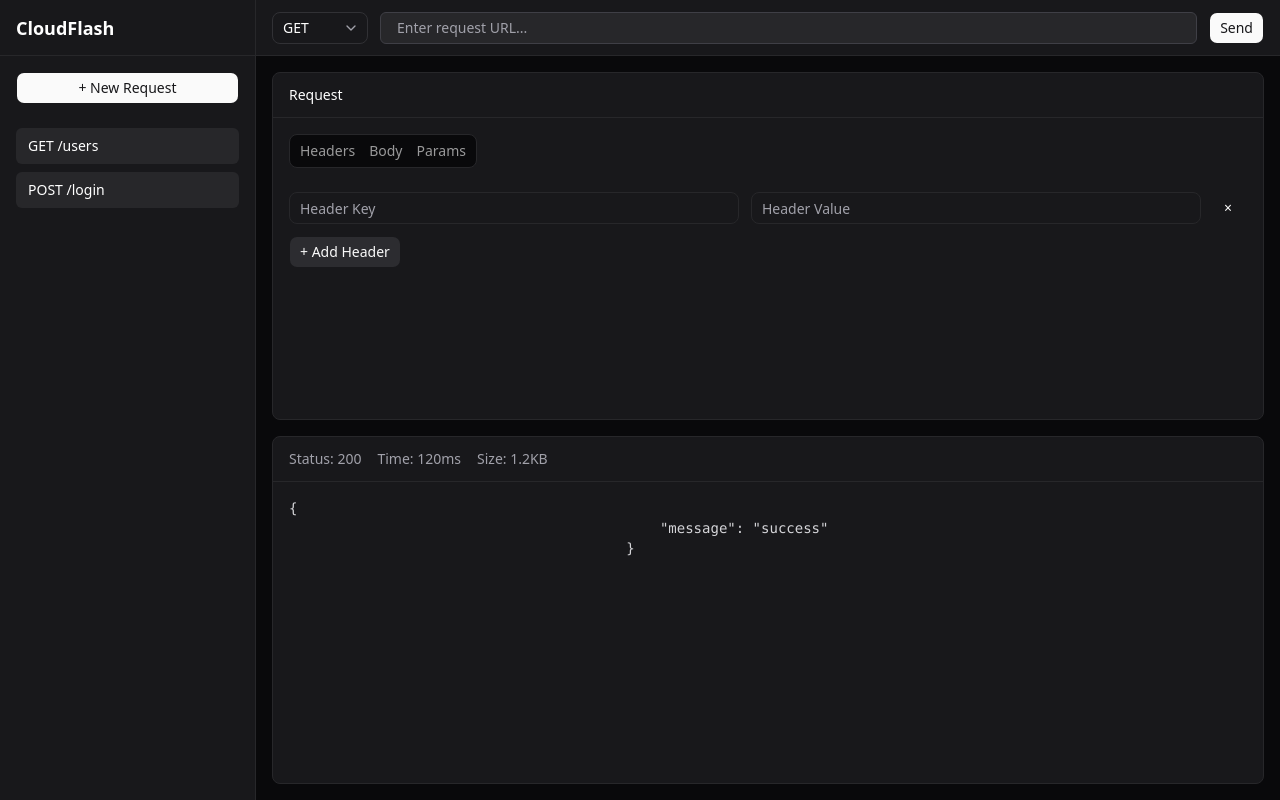
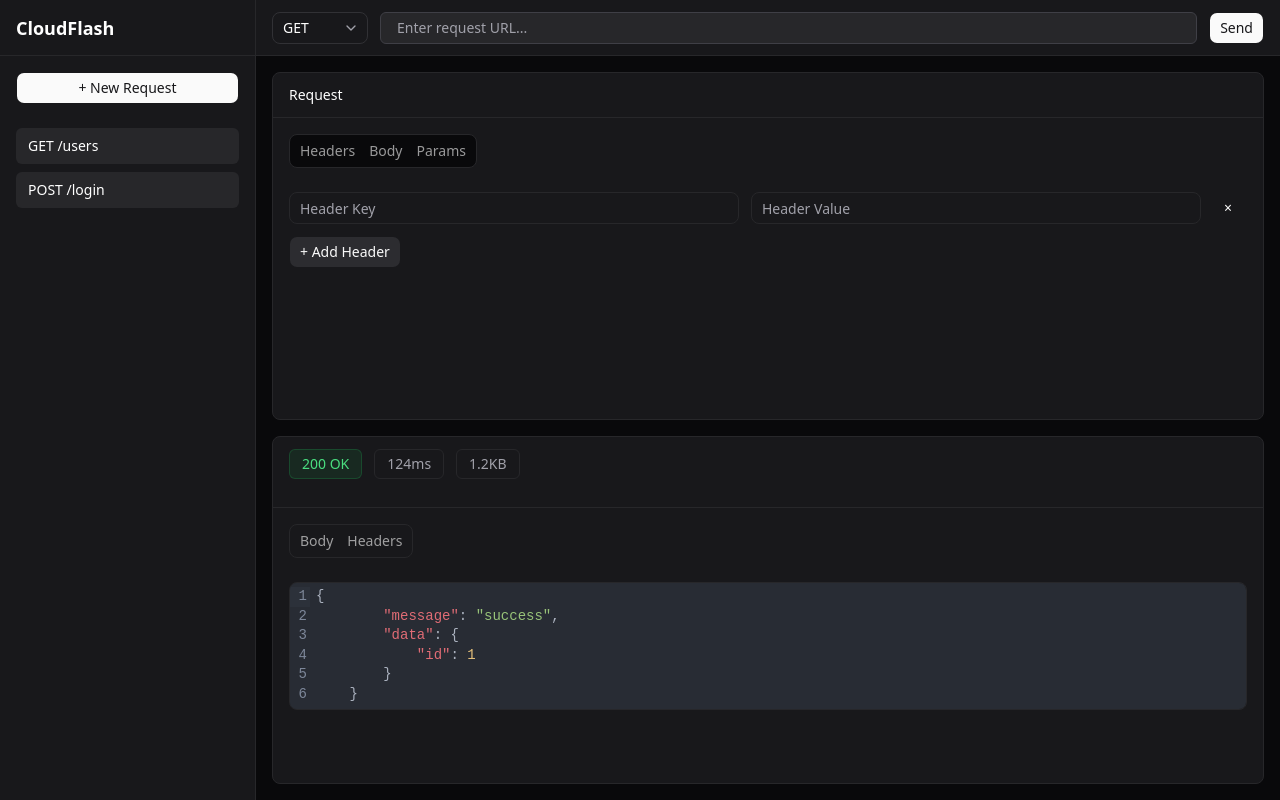
Before and after one commit to abh-i-navv/cloudflash-api, a React (Vite) app in the folder frontend/: page / in a window 1280 px wide. Built offline with nearby package versions, Linux system fonts and the light colour scheme.

Commit message:
response panel UI updated

```diff
--- a/frontend/src/App.tsx
+++ b/frontend/src/App.tsx
@@ -2,6 +2,8 @@
 import TopBar from './components/layout/TopBar';
 import RequestTabs from './components/request/RequestTabs';
 import SideBar from './components/layout/SideBar';
+import ResponseMeta from './components/response/ResponseMeta';
+import ResponseTabs from './components/response/ResponseTabs';
 
 function App() {
     return (
@@ -26,19 +28,13 @@
 
                             <section className="flex min-h-0 flex-1 flex-col overflow-hidden rounded-lg border border-zinc-800 bg-zinc-900">
                                 <div className="border-b border-zinc-800 px-4 py-3">
-                                    <div className="flex flex-wrap gap-4 text-sm text-zinc-400">
-                                        <span>Status: 200</span>
-                                        <span>Time: 120ms</span>
-                                        <span>Size: 1.2KB</span>
-                                    </div>
+                                    <ResponseMeta />
                                 </div>
 
                                 <div className="min-h-0 flex-1 overflow-auto p-4">
-                                    <pre className="whitespace-pre-wrap break-words text-sm text-zinc-300">
-                                        {`{
-                                            "message": "success"
-                                        }`}
-                                    </pre>
+                                    <div className="flex-1 min-h-0">
+                                        <ResponseTabs />
+                                    </div>
                                 </div>
                             </section>
                         </div>
--- a/frontend/src/components/request/JsonEditor.tsx
+++ b/frontend/src/components/request/JsonEditor.tsx
@@ -1,15 +1,17 @@
-import CodeMirror from "@uiw/react-codemirror"
+import CodeMirror, { EditorView } from "@uiw/react-codemirror"
 import { json } from "@codemirror/lang-json"
 import { oneDark } from "@codemirror/theme-one-dark"
 
 type Props = {
   value: string
-  onChange: (value: string) => void
+  onChange?: (value: string) => void
+  editable?: boolean
 }
 
 export default function JsonEditor({
   value,
   onChange,
+  editable=true
 }: Props) {
   return (
     <div className="h-full overflow-hidden rounded-lg border border-zinc-800">
@@ -17,7 +19,7 @@
         value={value}
         height="100%"
         theme={oneDark}
-        extensions={[json()]}
+        extensions={[json(),EditorView.editable.of(editable)]}
         onChange={onChange}
         basicSetup={{
           foldGutter: false,
--- /dev/null
+++ b/frontend/src/components/response/ResponseMeta.tsx
@@ -0,0 +1,18 @@
+export default function ResponseMeta() {
+    return (
+        <div className="flex gap-3 text-sm mb-4">
+
+      <div className="px-3 py-1 rounded-md bg-green-500/10 text-green-400 border border-green-500/20">
+        200 OK
+      </div>
+
+      <div className="px-3 py-1 rounded-md bg-zinc-900 border border-zinc-800 text-zinc-400">
+        124ms
+      </div>
+
+      <div className="px-3 py-1 rounded-md bg-zinc-900 border border-zinc-800 text-zinc-400">
+        1.2KB
+      </div>
+    </div>
+    )
+}
--- /dev/null
+++ b/frontend/src/components/response/ResponseTabs.tsx
@@ -0,0 +1,41 @@
+import {
+  Tabs,
+  TabsContent,
+  TabsList,
+  TabsTrigger,
+} from "@/components/ui/tabs"
+
+import ResponseViewer from "./ResponseViewer"
+
+export default function ResponseTabs() {
+  return (
+    <Tabs
+      defaultValue="body"
+      className="h-full flex flex-col min-h-0"
+    >
+      <TabsList className="w-fit bg-zinc-900 border border-zinc-800">
+        <TabsTrigger value="body">
+          Body
+        </TabsTrigger>
+
+        <TabsTrigger value="headers">
+          Headers
+        </TabsTrigger>
+      </TabsList>
+
+      <TabsContent
+        value="body"
+        className="flex-1 mt-4 min-h-0"
+      >
+        <ResponseViewer />
+      </TabsContent>
+
+      <TabsContent
+        value="headers"
+        className="flex-1 mt-4"
+      >
+        Response headers
+      </TabsContent>
+    </Tabs>
+  )
+}
--- /dev/null
+++ b/frontend/src/components/response/ResponseViewer.tsx
@@ -0,0 +1,16 @@
+import JsonEditor from "../request/JsonEditor"
+
+export default function ResponseViewer() {
+    const response = `{
+        "message": "success",
+        "data": {
+            "id": 1
+        }
+    }`
+
+    return (
+        <div className="flex-1 min-h-0">
+            <JsonEditor value={response} editable={false} />
+        </div>
+    )
+}
```
